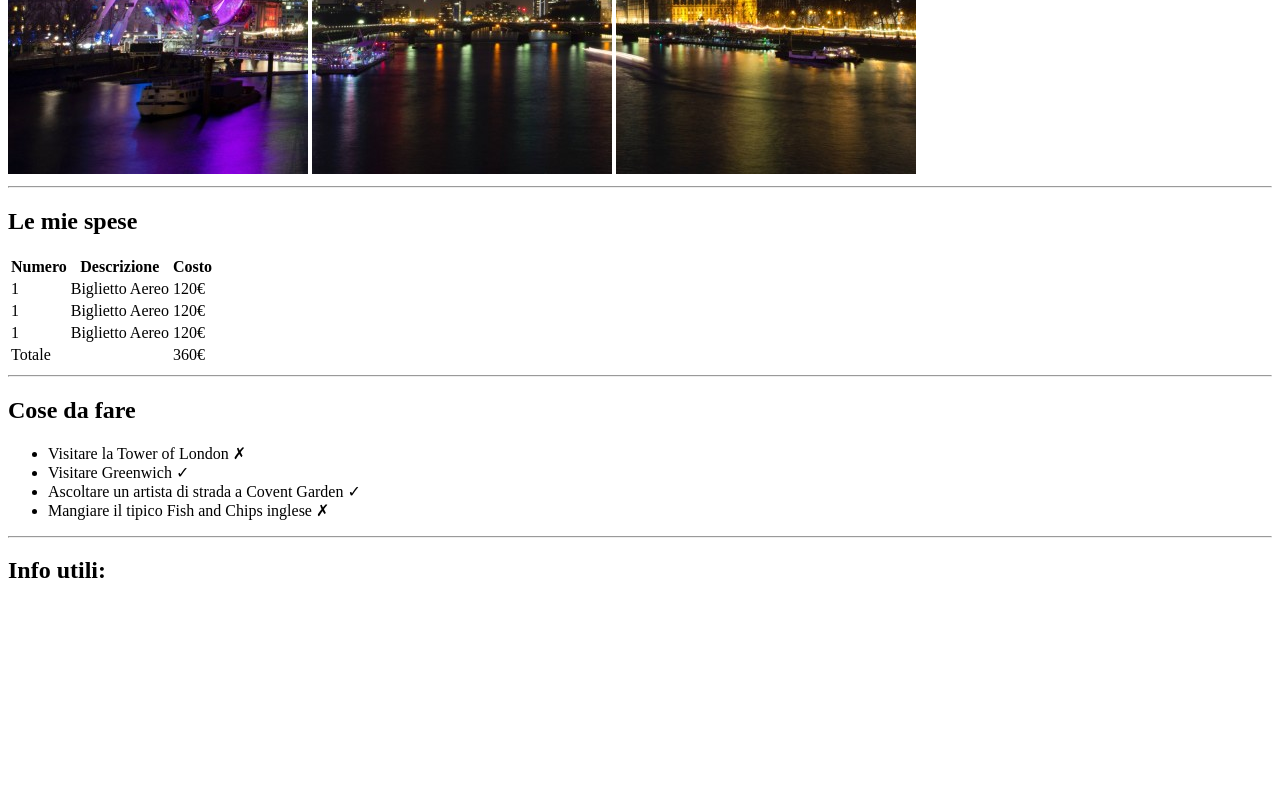
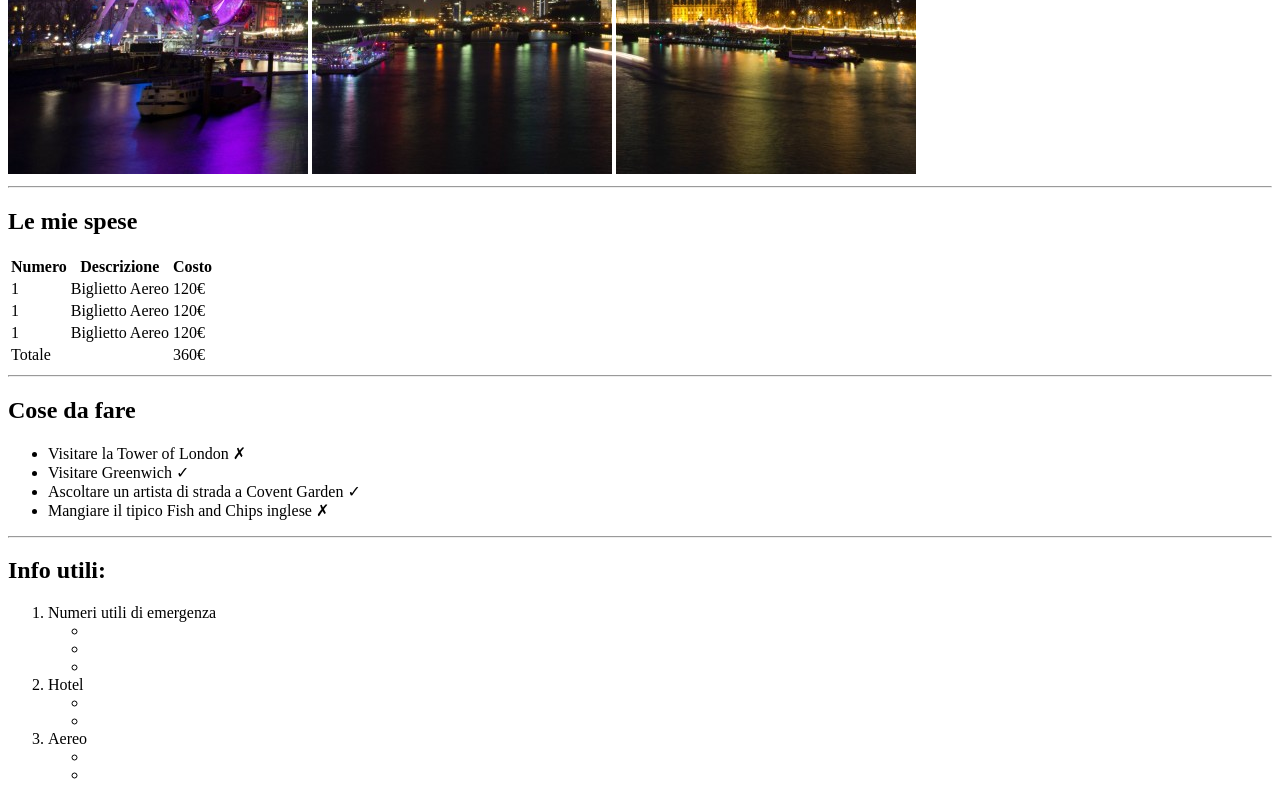
Before and after one commit to jacopolegovini/html-london-trip, a plain HTML site: page index.html in a window 1280 px wide. Shown: the part 506-1306 px from the top of the page. Before the commit the page ends 1110 px from the top, so only its background shows below. Drawn offline with Linux system fonts and the light colour scheme.

Commit message:
structured list useful_info

```diff
--- a/index.html
+++ b/index.html
@@ -74,7 +74,43 @@
         </section>
         <section id="useful_info">
             <h2>Info utili:</h2>
+            <div>
+                <ol>
+                    <li>
+                        Numeri utili di emergenza
+                        <ul>
+                            <li>
 
+                            </li>
+                            <li>
+
+                            </li>
+                            <li>
+
+                            </li>
+                        </ul>
+                    </li>
+                    <li> Hotel
+                        <ul>
+                            <li>
+
+                            </li>
+                            <li>
+
+                            </li>
+                        </ul>
+                    </li>
+                    <li> Aereo
+                        <ul>
+                            <li>
+
+                            </li>
+                            <li>
+                        </ul>
+                        </li>
+                    </li>
+                </ol>
+            </div>
         </section>
     </main>
     <footer></footer>
```
